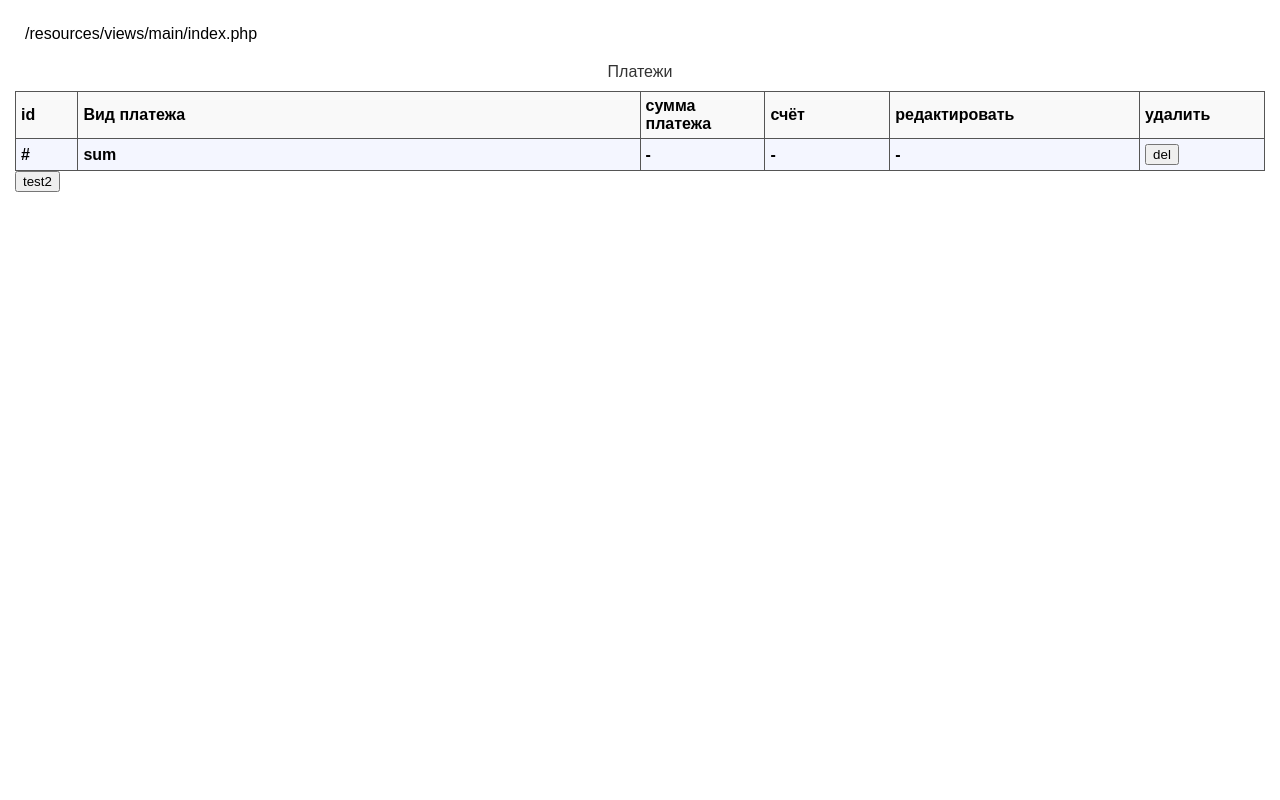
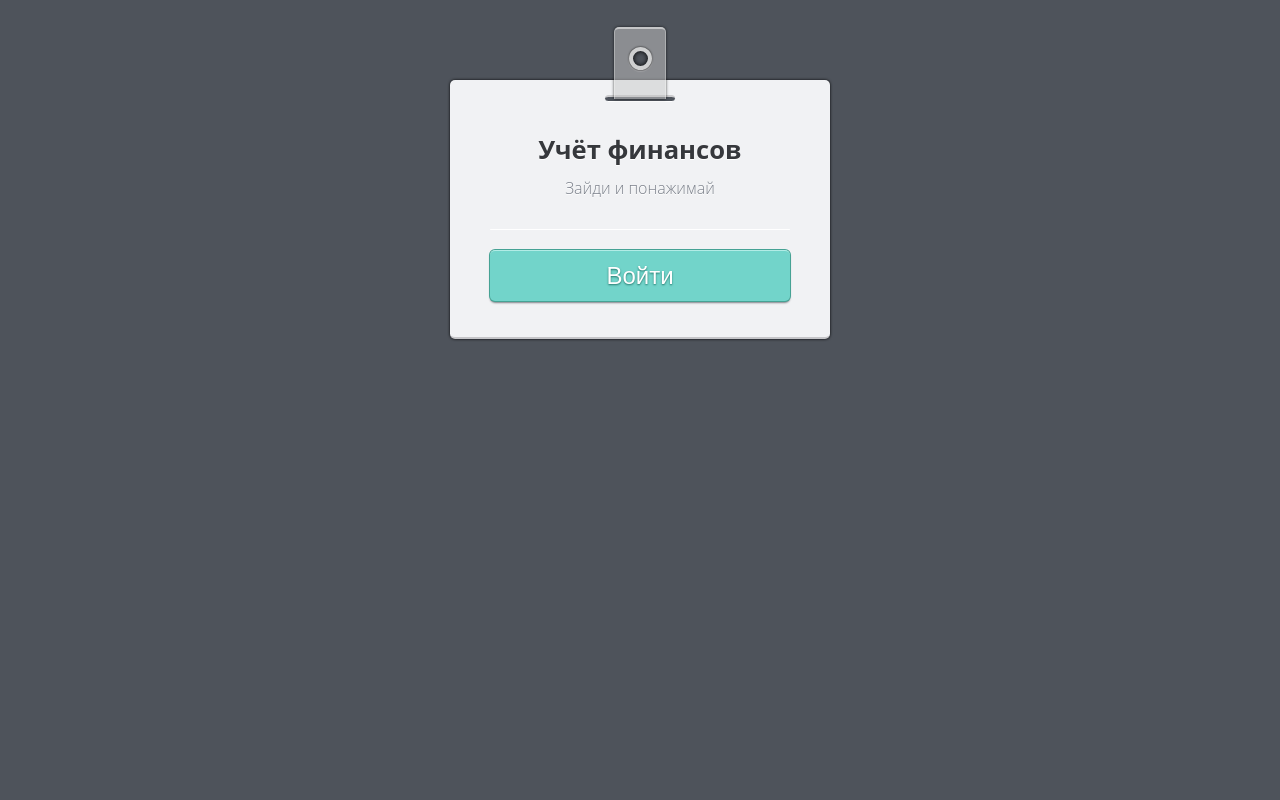
Before and after one commit to davidoffVitaliy/money, a PHP site: template resources/views/main/index.php in a window 1280 px wide. Run offline with PHP 8.4, Linux system fonts and the light colour scheme; the template is opened without the code that fills it, so the values that code supplies are empty.

Commit message:
second commit

```diff
--- a/app/Comment.php
+++ b/app/Comment.php
@@ -18,6 +18,9 @@ function comment($id)
         case 4:
             return "Сумма не может быть отрицательной или равна нулю";
             break;
+        case 5:
+            return "сумма расхода не может быть больше остатка";
+            break;
     }
 
 }
--- a/app/Router.php
+++ b/app/Router.php
@@ -9,8 +9,6 @@ function getUri()
 
 function Router()
 {
-    echo $_SERVER['REQUEST_URI'];
-
     $routes = routes();
     $getUri = getUri();
 
--- a/app/Valid.php
+++ b/app/Valid.php
@@ -18,7 +18,6 @@ function validSumInput($sum)
 function MoreThanNull($sum)
 {
     if($sum > 0){
-
     return $sum;
    }else{
     session_start();
--- a/composer.json
+++ b/composer.json
@@ -14,6 +14,7 @@
             "app/Comment.php",
             "app/Resources.php",
             "app/Controllers/MainController.php",
+            "app/Controllers/CabinetController.php",
             "app/Controllers/PaymentController.php",
             "app/Models/Asset.php",
             "app/Models/Payment.php",
--- /dev/null
+++ b/resources/css/form-authorization.css
@@ -0,0 +1,137 @@
+
+
+  body{
+    background: #4E535B;
+    font-family:'Open Sans', Arial, sans-serif;
+    font-size: 1em;
+  }
+  h2{
+    text-align: center;
+    color: #F1F2F4;
+    text-shadow: 0 1px 0 #000;
+  }
+  a{
+    text-decoration: none; color: #EC5C93;
+  }
+  .ribbon{
+    background: rgba(200,200,200,.5);
+    width: 50px;
+    height: 70px;
+    margin: 0 auto;
+    position: relative;
+    top: 19px;
+    border: 1px solid rgba(255,255,255,.3);
+    border-top: 2px solid rgba(255,255,255,.5);
+    border-bottom: 0;
+    border-radius: 5px 5px 0 0;
+    box-shadow: 0 0 3px rgba(0,0,0,.7);
+  }
+  .ribbon:before{
+    content:"";
+    display: block;
+    width: 15px;
+    height: 15px;
+    background: #4E535B;
+    border: 4px solid #cfd0d1;
+    margin: 18px auto;
+    box-shadow: inset 0 0 5px #000, 0 0 2px #000, 0 1px 1px 1px #A7A8AB;
+    border-radius: 100%;
+  }
+  .login{
+    background: #F1F2F4;
+    border-bottom: 2px solid #C5C5C8;
+    border-radius: 5px;
+    text-align: center;
+    color: #36383C;
+    text-shadow: 0 1px 0 #FFF;
+    max-width: 300px;
+    margin: 0 auto;
+    padding: 15px 40px 20px 40px;
+    box-shadow: 0 0 3px #000;
+  }
+  .login:before{
+    content:"";
+    display: block;
+    width: 70px;
+    height: 4px;
+    background: #4E535B;
+    border-radius: 5px;
+    border-bottom: 1px solid #FFFFFF;
+    border-top: 2px solid #CBCBCD;
+    margin: 0 auto;
+  }
+  h1{
+    font-size: 1.6em;
+    margin-top: 30px;
+    margin-bottom: 10px;
+  }
+  p{
+    font-family:'Open Sans', Arial, sans-serif;
+    font-weight: 300;
+    color: #7B808A;
+    margin-top: 0;
+    margin-bottom: 30px;
+  }
+  .input{
+    text-align: right;
+    background: #E5E7E9;
+    border-radius: 5px;
+    overflow: hidden;
+    box-shadow: inset 0 0 3px #65686E;
+    border-bottom: 1px solid #FFF;
+  }
+  input{
+    width: 260px;
+    background: transparent;
+    border: 0;
+    line-height: 3.6em;
+    box-sizing: border-box;
+    color: #71747A;
+    font-family:'Open Sans', Arial, sans-serif;
+    text-shadow: 0 1px 0 #FFF;
+  }
+  input:focus{
+    outline: none;
+  }
+  .blockinput{
+    border-bottom: 1px solid #BDBFC2;
+    border-top: 1px solid #FFFFFF;
+  }
+  .blockinput:first-child{
+    border-top: 0;
+  }
+  .blockinput:last-child{
+    border-bottom: 0;
+  }
+  .blockinput i{
+    padding-right: 10px;
+    color: #B1B3B7;
+    text-shadow: 0 1px 0 #FFF;
+  }
+  ::-webkit-input-placeholder {
+    color: #71747A;
+    font-family:'Open Sans', Arial, sans-serif;
+    text-shadow: 0 1px 0 #FFF;
+  }
+  button{
+    margin-top: 20px;
+    display: block;
+    width: 100%;
+    line-height: 2em;
+    background: rgba(114,212,202,1);
+    border-radius: 5px;
+    border:0;
+    cursor: pointer;
+    border-top: 1px solid #B2ECE6;
+    box-shadow: 0 0 0 1px #46A294, 0 2px 2px #808389;
+    color: #FFFFFF;
+    font-size: 1.5em;
+    text-shadow: 0 1px 2px #21756A;
+  }
+  button:hover{
+   background: linear-gradient(to bottom, rgba(107,198,186,1) 0%,rgba(57,175,154,1) 100%);
+  }
+  button:active{
+    box-shadow: inset 0 0 5px #000;
+    background: linear-gradient(to bottom, rgba(57,175,154,1) 0%,rgba(107,198,186,1) 100%);
+  }
--- a/resources/css/style.css
+++ b/resources/css/style.css
@@ -83,10 +83,15 @@ body{
 
 /* Style the tab content */
 .tabcontent {
-    display: none;
+    /* display: none; */
     padding: 6px 12px;
     border: 1px solid #ccc;
     border-top: none;
 }
+
 /* конец оформления вкладок */
 /* ........................... */
+.update{
+    font-style: italic;
+    font-size: 12px;
+}
--- a/resources/views/main/index.php
+++ b/resources/views/main/index.php
@@ -1,115 +1,22 @@
-<?php
-session_start();
-?>
-<div class="top-block">
-<?php
-echo $_SERVER['PHP_SELF'];
-    echo $categoryPayment; // вывожу форму транзакций . Присылаю из MainController.php @MainController
+<link rel="stylesheet" href="/money2/resources/css/form-authorization.css">
+<!--
+-->
 
-if(isset($_SESSION['comment'])){
-	// вывожу ошибку запаолнения полей платежа если они есть
-	echo '<p>'.comment($_SESSION['comment']).'</p>';
-	session_destroy();
-}
-
-?>
-</div>
-<div class="top-block">
-<?php
-// вывожу все категории активов, чтоб найти остатки по кадому счёту актива
-foreach(findAllAssetCategory() as $findAllAssetCategory){
-    // достаю по каждому счёту остатки актива
-	foreach(findLastAsset($findAllAssetCategory['idasset_category']) as $sumAsset){
-        echo '<h2>Деньги - '. $sumAsset['asset_sum'].' '. $sumAsset['asset_category_name'].'</h2>';
-	}
-}
-?>
-</div>
-<table class="table">
-	<caption>Платежи</caption>
-	<colgroup>
-		<col width="5%">
-		<col width="45%">
-		<col width="10%">
-		<col width="10%">
-		<col width="20%">
-		<col width="10%">
-	</colgroup>
-	<thead>
-		<tr>
-			<th>id</th>
-			<th>Вид платежа</th>
-			<th>сумма платежа</th>
-			<th>счёт</th>
-			<th>редактировать</th>
-			<th>удалить</th>
-		</tr>
-	</thead>
-	<tbody>
-		<!-- Из app\Controllers\MainController.php   @MainController  строка-4-22   -->
-	<?php foreach($findAllPayment as $transaction){ ?>
-		<tr>
-			<th><?php echo $transaction['idpayment']; ?></div>
-			<td><?php echo $transaction['payment_category_name']; ?></td>
-			<td><?php echo $transaction['payment_sum'] ?></td>
-			<td><?php echo $transaction['asset_category_name'] ?></td>
-			<td><a href="editpayment/<?php echo $transaction['idpayment']; ?>" >редактировать</a></td>
-			<td>
-			<form action="/money2/deletepayment" method="POST">
-                <!--  id записи , которая редактируется -->
-				<input type="hidden" name="idpayment" value="<?php echo $transaction['idpayment']; ?>">
-				<input type="hidden" name="payment_sum" value="<?php echo $transaction['payment_sum']; ?>">
-				<input type="hidden" name="asset_category_id" value="<?php echo $transaction['asset_category_id']; ?>">
-				<input type="hidden" name="idincome_expense" value="<?php echo $transaction['payment_category_idpayment_category']; ?>">
-				<button type="submin" onclick="del(event)">удалить</button>
-			</form>
-		    </td>
-		</tr>
-    <?php } ?>
-	</tbody>
-	<tfoot>
-		<tr>
-			<th>#</th>
-			<th>sum</th>
-			<th> - </th>
-			<th> - </th>
-			<th> - </th>
-			<th><input type="button" id="upd" value="del"></th>
-		</tr>
-	</tfoot>
-</table>
-
-
-<script>
-
-
-function del(event){
-	if(confirm('delete?')){
-         return true;
-	}else{
-		event.preventDefault();
-	}
-};
-</script>
-<input type="button" value="test2" id="ts">
-<div id="div2" hidden>
-	<select name="" id="select">
-        <option value="">info ------</option>
-		<option value="1">info 1</option>
-		<option value="2">info 2</option>
-		<option value="3">info 3</option>
-		<option value="4">info 4</option>
-		<option value="5">info 5</option>
-	</select>
-</div>
-
-<script>
-const select = document.getElementById('select');
-	ts.onclick = function(){
-        if(confirm('open the notice?')){
-			document.getElementById('div2').hidden = false;
-		}else{
-			preventDefault();
-		}
-	};
-</script>
+<body>
+  <div class="ribbon"></div>
+  <div class="login">
+  <h1>Учёт финансов</h1>
+  <p>Зайди и понажимай</p>
+  <form action="/money2/cabinet" method="POST">
+    <div class="input">
+      <!-- <div class="blockinput">
+        <i class="icon-envelope-alt"></i><input type="mail" placeholder="Email">
+      </div>
+      <div class="blockinput">
+        <i class="icon-unlock"></i><input type="password" placeholder="Password">
+      </div> -->
+    </div>
+    <button>Войти</button>
+  </form>
+  </div>
+</body>
--- a/resources/views/payment/edit.php
+++ b/resources/views/payment/edit.php
@@ -1,5 +1,5 @@
 <div>
-    <a href="/money2/main">На главную</a>
+    <a href="/money2/cabinet">На главную</a>
 </div>
 
 
--- a/resources/views/payment/formPayment.php
+++ b/resources/views/payment/formPayment.php
@@ -29,7 +29,7 @@
                     <?php
 	                echo showAllAssetCategory();
                     ?>
-                    <button type="submit">Внести доход</button>
+                    <button class="btn btn-payment">Внести доход</button>
                 </form>
             </div>
 
@@ -54,7 +54,7 @@
                       <!-- Выбор счёта(кошелька) с котормы операция-->
 	                  <?php echo showAllAssetCategory();?>
 
-                      <button type="submit">Внести расход</button>
+                      <button class="btn btn-payment">Внести расход</button>
                     </div>
                 </form>
             </div>
@@ -79,7 +79,7 @@
                        <!-- внесение суммы прихода -->
                        <input type="number" step="0.01" name="payment-sum"></p>
 
-                        <button type="submit">Внести обмен/перевод</button>
+                        <button class="btn btn-payment">Внести обмен/перевод</button>
                     </p>
 
             </div>
--- a/routes/routes.php
+++ b/routes/routes.php
@@ -8,6 +8,7 @@ function routes()
         'editpayment/([0-9]+)'=>'editPayment/$1',
         'updatepayment'=>'updatePayment',
         'deletepayment'=>'deleteOnePayment',
+        'cabinet'=>'cabinet',
         ''=>'Main'
     ];
 }
```
Also changed, not shown: app/Controllers/CabinetController.php (added, +30 -0 lines), app/Controllers/PaymentController.php (+19 -12 lines), resources/css/btn.css (added, +27 -0 lines), resources/views/cabinet/index.php (added, +119 -0 lines), 3 other files.
